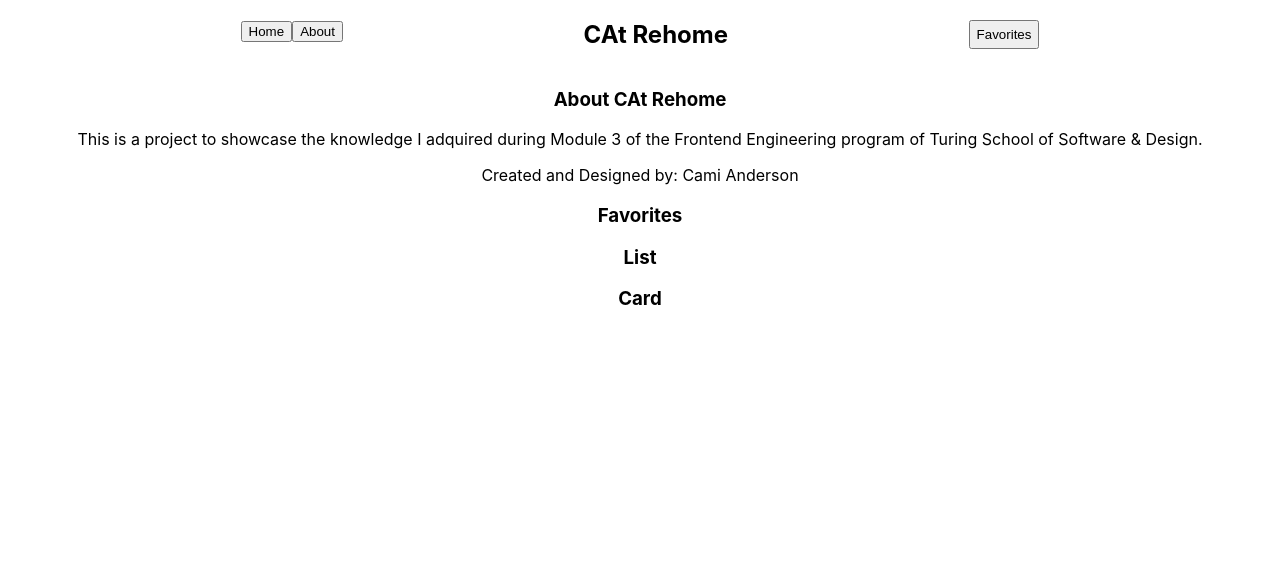
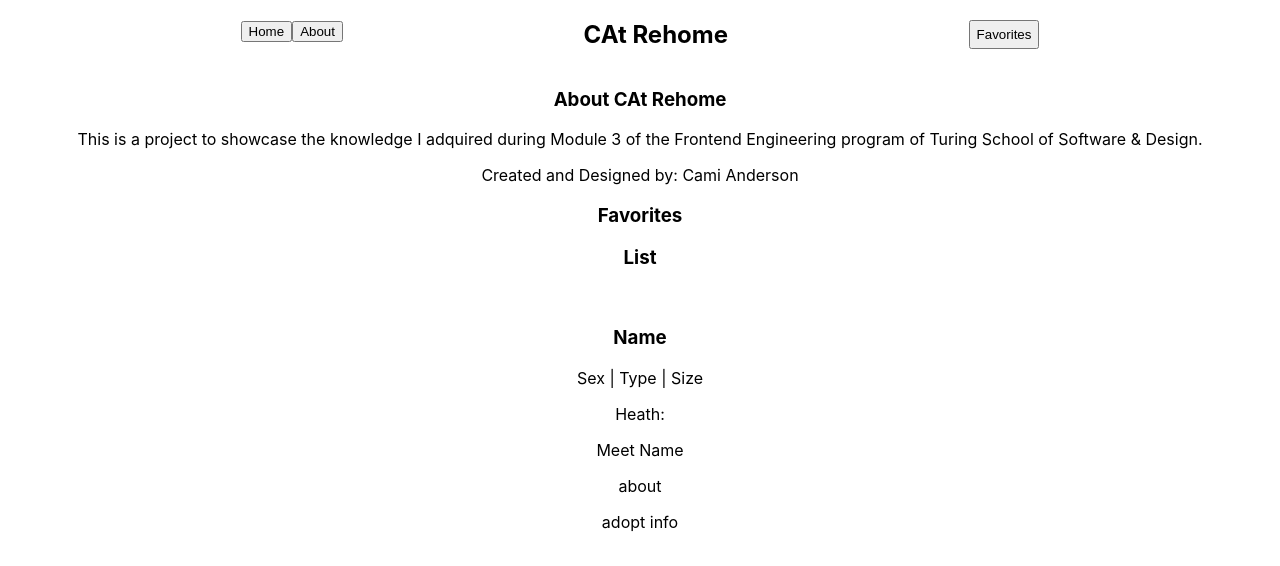
Before and after one commit to camianderson/CAt-rehome, a React (Create React App) app: page / in a window 1280 px wide. Shown: the top 566 px of the page. Built offline with nearby package versions, Linux system fonts and the light colour scheme.

Commit message:
Build out Card component

```diff
--- a/src/component/Card/Card.js
+++ b/src/component/Card/Card.js
@@ -2,7 +2,17 @@ import React from 'react';
 
 const Card = () => {
   return (
-    <h3>Card</h3>
+    <section className='single-cat'>
+      <img></img>
+      <div className='cat-info'>
+        <h3>Name</h3>
+        <p>Sex | Type | Size</p>
+        <p>Heath:</p>
+        <p>Meet Name</p>
+        <p>about</p>
+        <p>adopt info</p>
+      </div>
+    </section>
   )
 }
 
```
